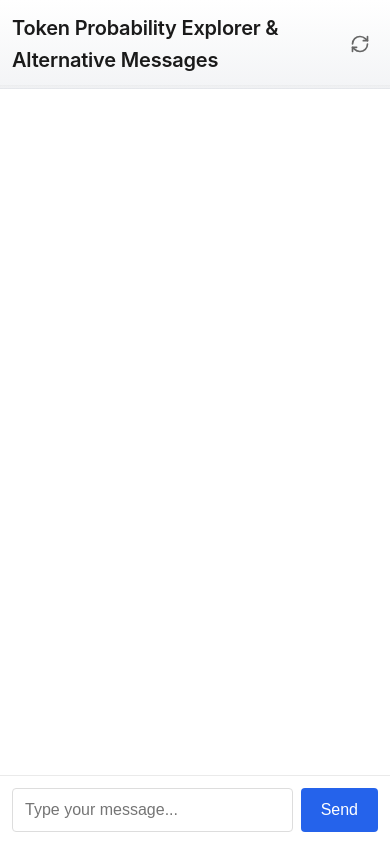
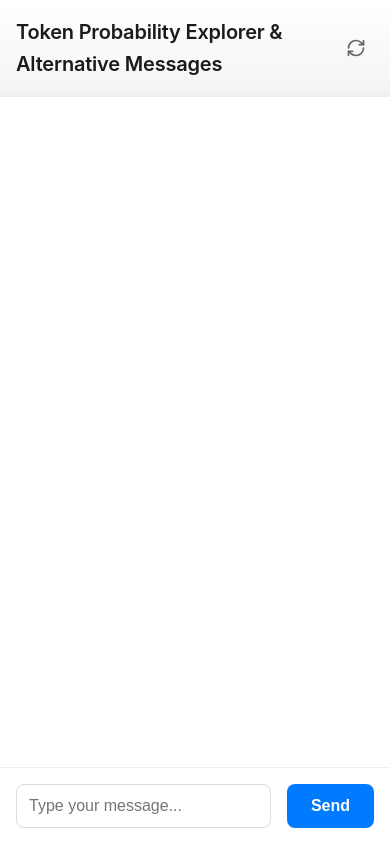
Before and after one commit to rdtiv/chatprob, a Next.js app: page / in a window 390 px wide. Built offline with nearby package versions, Linux system fonts and the light colour scheme.

Commit message:
Enhance ChatInterface with inline styles for responsive mobile layout

```diff
--- a/components/ChatInterface.js
+++ b/components/ChatInterface.js
@@ -166,13 +166,29 @@ export default function ChatInterface() {
   };
 
   return (
-    <div className="chat-container">
-      <div className="chat-header">
-        <h3>Token Probability Explorer & Alternative Messages</h3>
+    <div className="chat-container" style={{
+      height: '100vh',
+      display: 'flex',
+      flexDirection: 'column',
+      position: 'fixed',
+      top: 0,
+      left: 0,
+      right: 0,
+      bottom: 0,
+      overflowY: 'hidden'
+    }}>
+      <div className="chat-header" style={{
+        padding: '1rem',
+        borderBottom: '1px solid #eee',
+        backgroundColor: '#fff',
+        flexShrink: 0
+      }}>
+        <h3 style={{ margin: 0 }}>Token Probability Explorer & Alternative Messages</h3>
         <button
           onClick={clearChat}
           className="refresh-button"
           title="Clear chat history"
+          style={{ padding: '0.5rem' }}
         >
           <svg
             xmlns="http://www.w3.org/2000/svg"
@@ -192,7 +208,13 @@ export default function ChatInterface() {
           </svg>
         </button>
       </div>
-      <div className="messages-container">
+      <div className="messages-container" style={{
+        flex: 1,
+        overflowY: 'auto',
+        padding: '1rem',
+        WebkitOverflowScrolling: 'touch',
+        paddingBottom: '1rem'
+      }}>
         {messages.map((message, index) => (
           <Message
             key={index}
@@ -203,7 +225,16 @@ export default function ChatInterface() {
         <div ref={messagesEndRef} />
       </div>
 
-      <form onSubmit={handleSubmit} className="message-form">
+      <form onSubmit={handleSubmit} className="message-form" style={{
+        padding: '1rem',
+        borderTop: '1px solid #eee',
+        backgroundColor: '#fff',
+        position: 'sticky',
+        bottom: 0,
+        display: 'flex',
+        gap: '0.5rem',
+        flexShrink: 0
+      }}>
         <input
           type="text"
           value={currentMessage}
@@ -211,8 +242,28 @@ export default function ChatInterface() {
           placeholder="Type your message..."
           disabled={isLoading}
           className="message-input"
+          style={{
+            flex: 1,
+            padding: '0.75rem',
+            borderRadius: '8px',
+            border: '1px solid #ddd',
+            fontSize: '16px' // Prevents zoom on iOS
+          }}
         />
-        <button type="submit" disabled={isLoading} className="send-button">
+        <button
+          type="submit"
+          disabled={isLoading}
+          className="send-button"
+          style={{
+            padding: '0.75rem 1.5rem',
+            borderRadius: '8px',
+            border: 'none',
+            backgroundColor: '#007AFF',
+            color: '#fff',
+            fontWeight: 'bold',
+            fontSize: '16px'
+          }}
+        >
           Send
         </button>
       </form>
```
